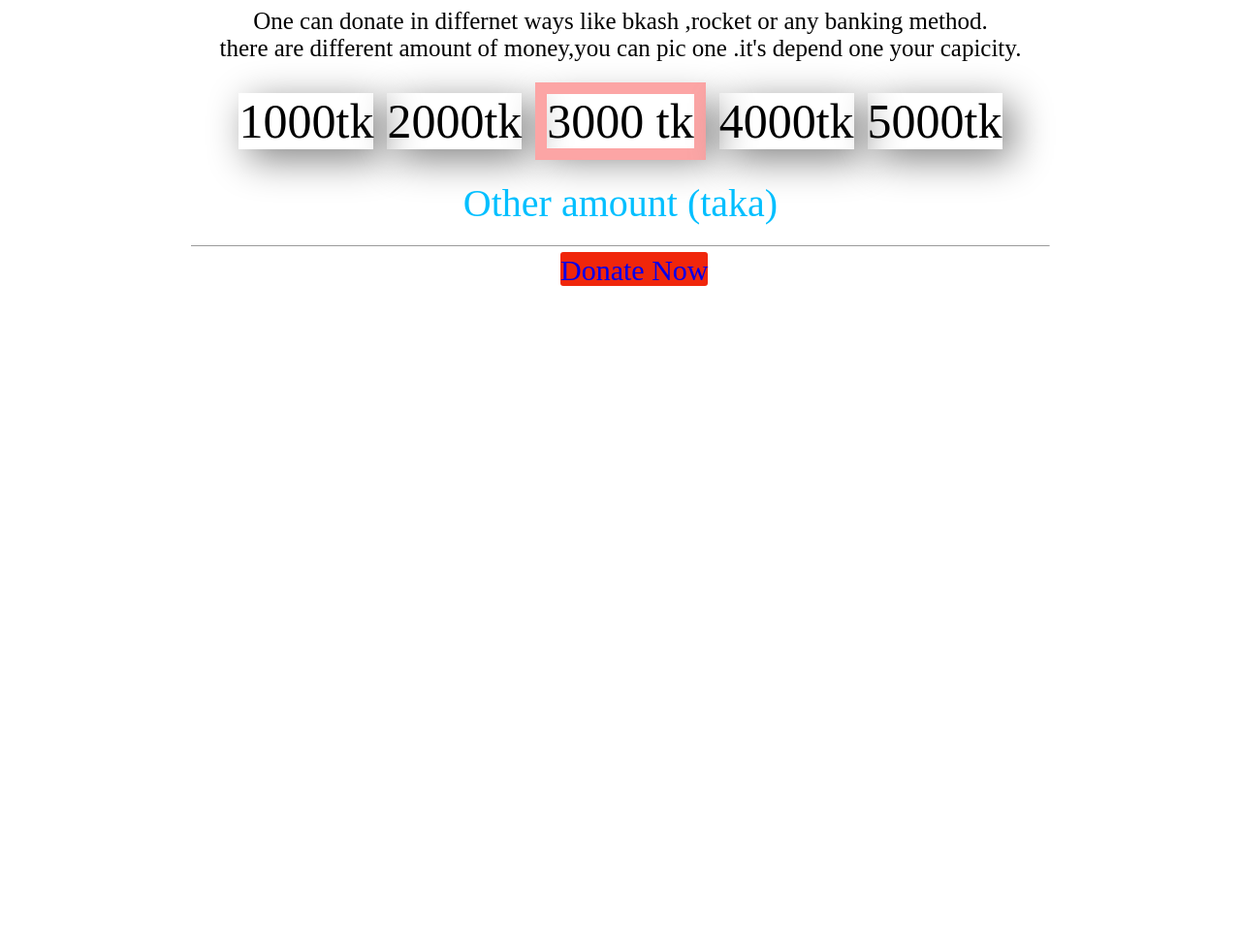
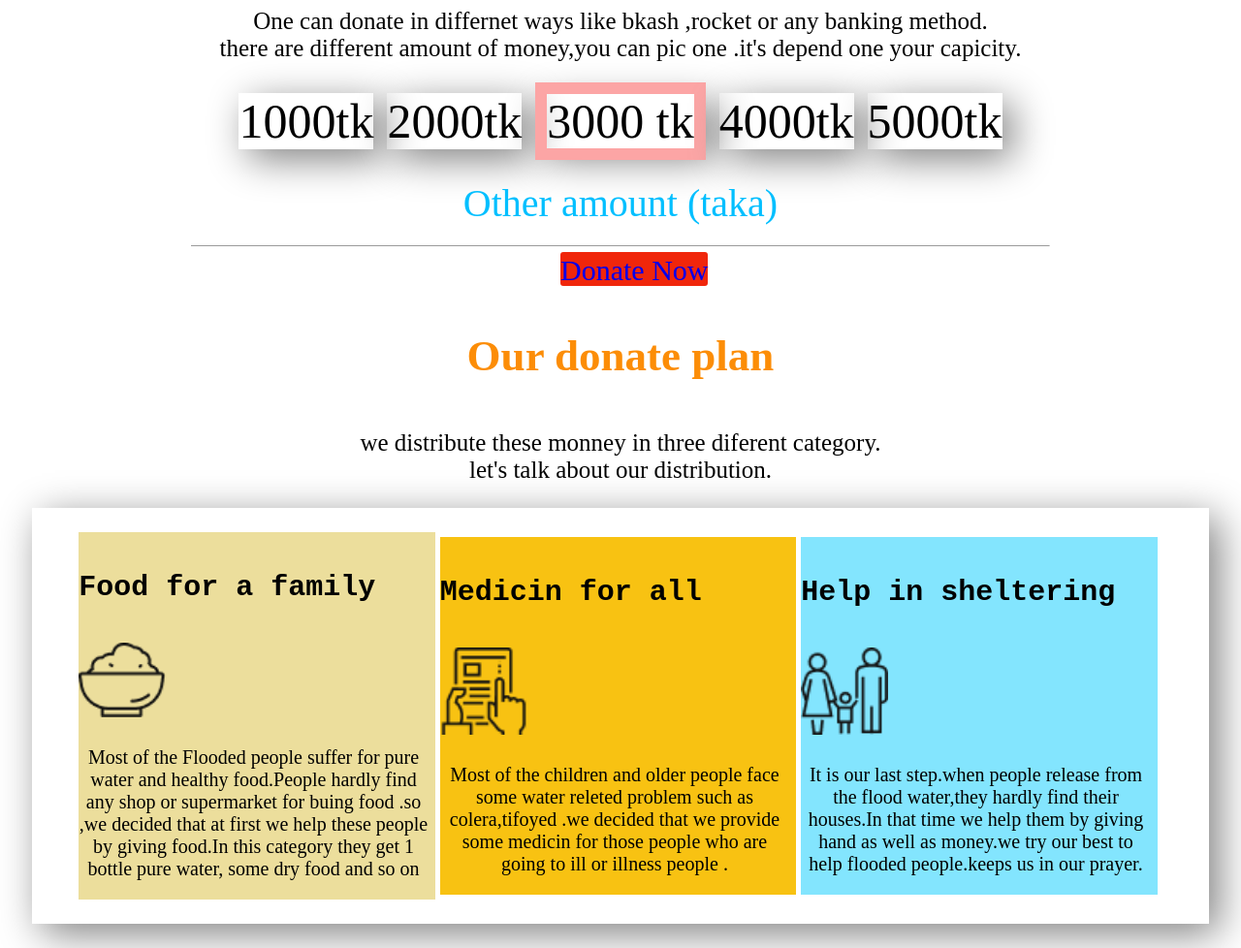
Before and after one commit to zikuanul/donate-today, a plain HTML site: page index.html in a window 1280 px wide. Shown: the part 722-1700 px from the top of the page at 97% size. Before the commit the page ends 1026 px from the top, so only its background shows below. Drawn offline with Linux system fonts and the light colour scheme.

Commit message:
some div added

```diff
--- a/index.html
+++ b/index.html
@@ -46,6 +46,32 @@
         <a class="button" target="_blank" href="https://www.youtube.com/">Donate Now</a>
 
     </div>
+    <h3>Our donate plan</h3>
+    <p class="paragraph-2">we distribute these monney in three diferent category.</br>let's talk about our distribution.</p>
+    </div>
+        <div class="categories">
+           <section id="color-category-one">
+            <div class="distribution">
+                <h4>Food for a family</h4>
+                <img src="images/icons/food.png" alt="">
+                <p class="paragraph-3">Most of the Flooded people suffer for pure water and healthy food.People hardly find any shop or supermarket for buing food .so ,we decided that at first we help these people by giving food.In this category they get 1 bottle pure water, some dry food and so on</p>
+            </div>
+           </section>
+           <section id="color-categor-two">
+            <div class="distribution">
+                <h4>Medicin for all</h4>
+                <img src="images/icons/Frame-1.png" alt="">
+                <p class="paragraph-3">Most of the children and older people face some water releted problem such as colera,tifoyed .we decided that we provide some medicin  for those people who are going to ill or illness people .</p>
+            </div>
+           </section>
+            <section id="color-category-three">
+                <div class="distribution">
+                    <h4>Help in sheltering</h4>
+                    <img src="images/icons/shelter.png" alt="">
+                    <p class="paragraph-3">It is our last step.when people release from the flood water,they hardly find their houses.In that time we help them by giving hand as well as money.we try our best to help flooded people.keeps us in our prayer.  </p>
+                </div>
+            </section>
+        </div>
 
-</body>
+    </body>
 </html>
--- a/style.css
+++ b/style.css
@@ -13,7 +13,7 @@
 p{
     text-align: center;
     font-size: 20px;
-    color: rgba(13, 245, 156, 0.979);
+    color: rgba(236, 214, 17, 0.979);
     padding-top: 5px;
 }
 .button{
@@ -31,7 +31,7 @@ p{
 }
 h2{
     text-align: center;
-    color: rgb(238, 241, 9);
+    color: rgb(250, 176, 16);
     font-size: 50px;
 }
 section{
@@ -54,3 +54,53 @@ section{
     font-size: 40px;
     color: deepskyblue;
 }
+h3{
+    text-align: center;
+    font-size: 45px;
+    color: rgb(252, 141, 7);
+}
+.categories{
+    font-size: 20px;
+    color: black;
+    margin: 2%;
+    padding: 2%;
+    box-shadow: 10px 10px 40px gray;
+    display: flex;
+    justify-content: center;
+    align-items: center;
+
+}
+
+h4{
+    font-size: 30px;
+    color: black;
+    font-family: 'Courier New', Courier, monospace;
+}
+#color-category-one{
+    background-color: rgb(236, 222, 156);
+    padding-right: 7px;
+    margin-right: 5px;
+    width: 31%;
+    height: 31%;
+}
+#color-categor-two{
+background-color: rgb(248, 194, 18);
+padding-right: 7px;
+margin-right: 5px;
+width: 31%;
+height: 31%;
+
+}
+#color-category-three{
+    background-color: rgba(15, 205, 253, 0.514);
+    padding-right: 7px;
+    margin-right: 5px;
+    width: 31%;
+    height: 31%;
+}
+.categories img{
+    width: 25%;
+}
+.paragraph-3{
+    color: black;
+}
```
